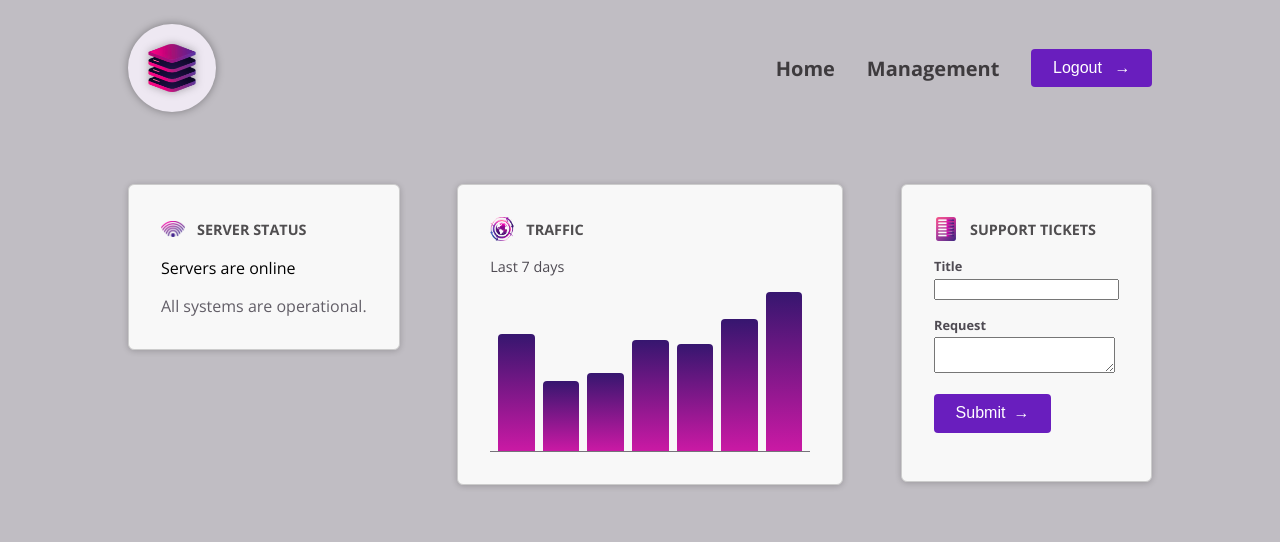
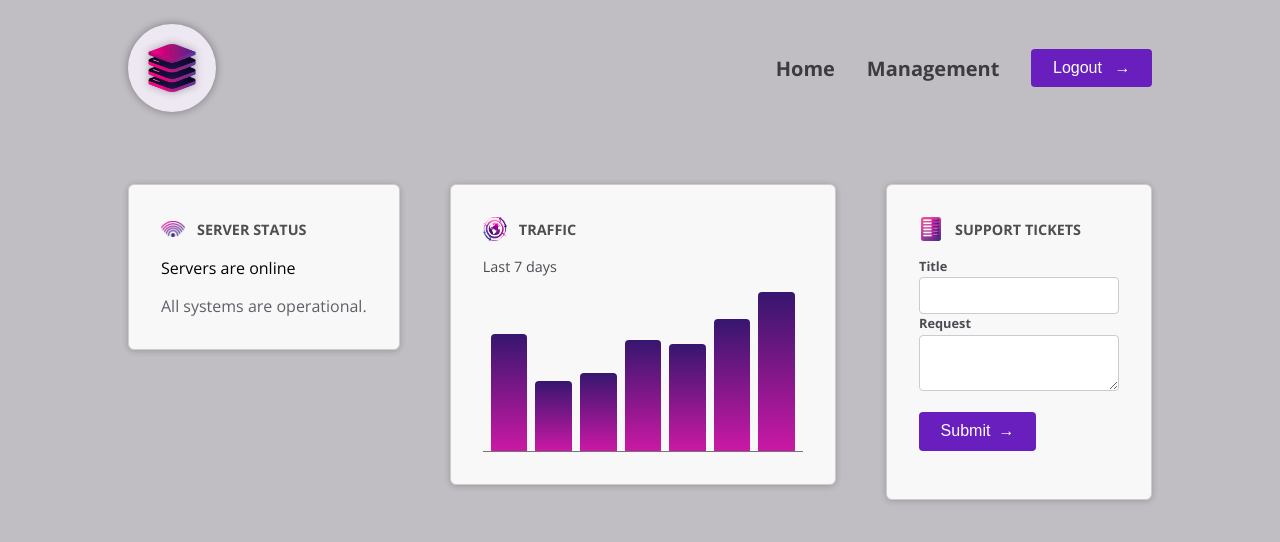
Before and after one commit to moonmirXD/angular-deep-dive, an Angular app: page / in a window 1280 px wide. Shown: the top 542 px of the page. Built offline with nearby package versions, Linux system fonts and the light colour scheme.

Commit message:
Interacting with host elements from inside components

```diff
--- a/src/app/dashboard/tickets/new-ticket/new-ticket.component.html
+++ b/src/app/dashboard/tickets/new-ticket/new-ticket.component.html
@@ -1,8 +1,8 @@
 <form>
-  <app-control class="control" label="Title">
+  <app-control label="Title">
     <input name="title" id="title" />
   </app-control>
-  <app-control class="control" label="Request">
+  <app-control label="Request">
     <textarea name="request" id="request"></textarea>
   </app-control>
   <p>
--- a/src/app/shared/control/control.component.html
+++ b/src/app/shared/control/control.component.html
@@ -1,4 +1,2 @@
-<p class="control">
-  <label id="title">{{ label() }}</label>
-  <ng-content select="input, textarea"></ng-content>
-</p>
+<label id="title">{{ label() }}</label>
+<ng-content select="input, textarea"></ng-content>
--- a/src/app/shared/control/control.component.ts
+++ b/src/app/shared/control/control.component.ts
@@ -6,6 +6,10 @@
   imports: [],
   templateUrl: './control.component.html',
   styleUrl: './control.component.css',
+  encapsulation: ViewEncapsulation.None,
+  host: {
+    class: 'control',
+  },
 })
 export class ControlComponent {
   label = input.required<string>();
```
